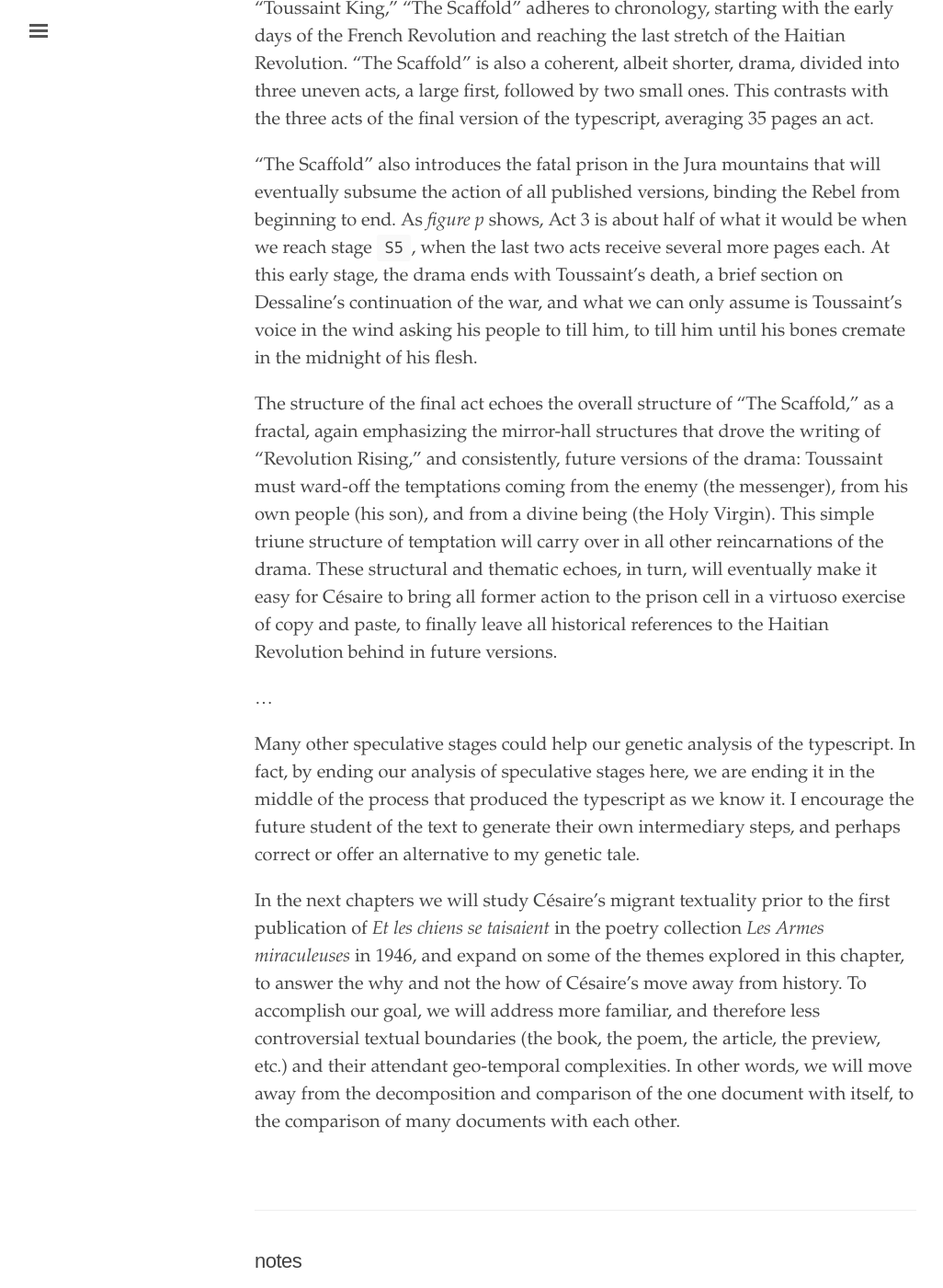
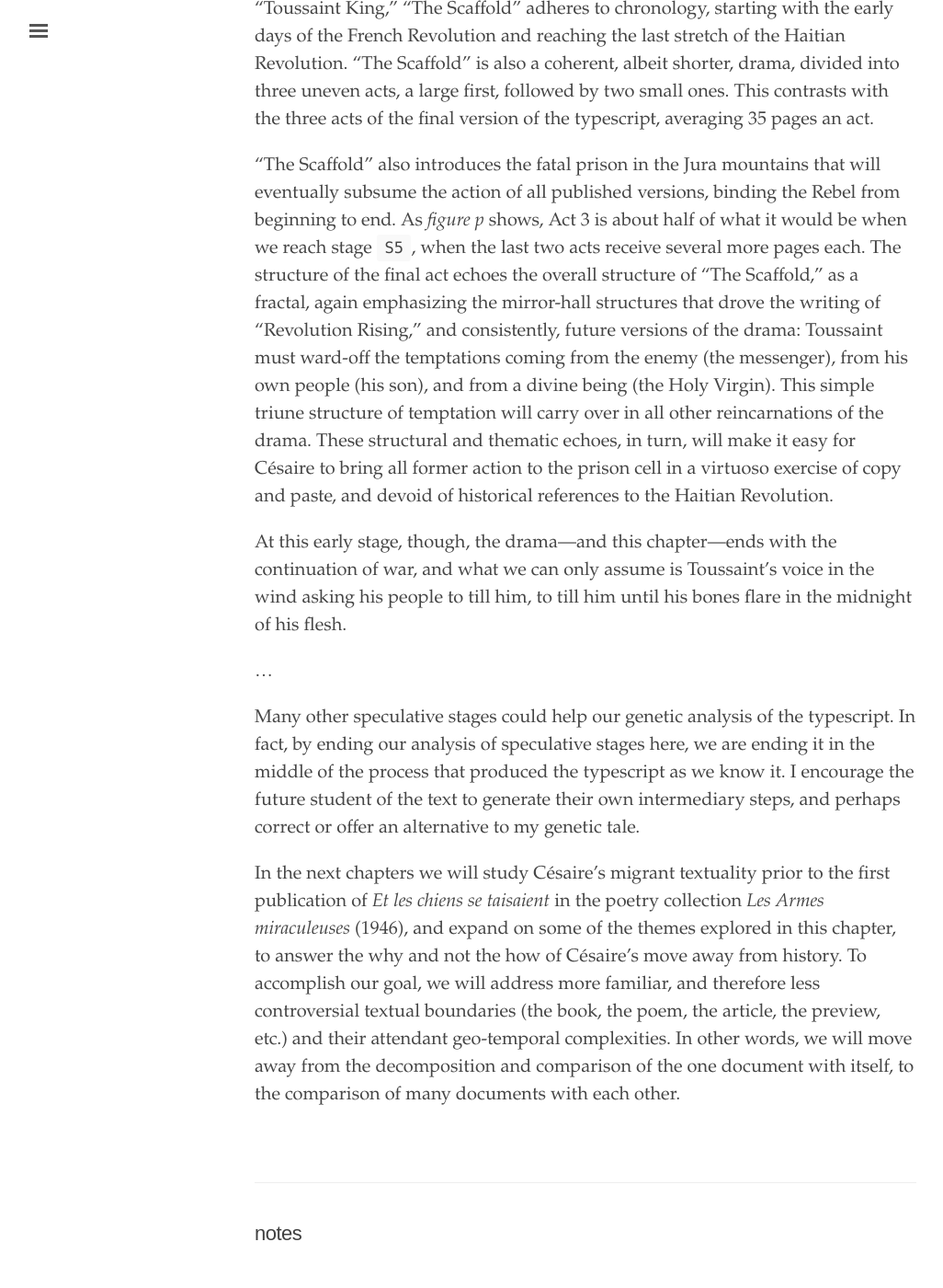
Before and after one commit to elotroalex/record, a Jekyll site: the page built from _chapters/02-pencil.md, in a window 1280 px wide and 1400 px high, scrolled down 27757 px. Shown: the whole window at 92% size, without its empty margins (3-1029 px from the left). Built offline with Jekyll 4.4.1, drawn with Linux system fonts in a browser that asks for light colours.

Commit message:
switched to more poetic ending

```diff
--- a/_chapters/02-pencil.md
+++ b/_chapters/02-pencil.md
@@ -283,15 +283,15 @@ A close reading of Césaire's poetry requires the most alarming trigger warning
 
 The prophetic language of the Chorus and Toussaint in these difficult passages in turn becomes the first scaffold for the play. The same as "Revolution Rising" and "Toussaint King," "The Scaffold" adheres to chronology, starting with the early days of the French Revolution and reaching the last stretch of the Haitian Revolution. "The Scaffold" is also a coherent, albeit shorter, drama, divided into three uneven acts, a large first, followed by two small ones. This contrasts with the three acts of the final version of the typescript, averaging 35 pages an act.
 
-"The Scaffold" also introduces the fatal prison in the Jura mountains that will eventually subsume the action of all published versions, binding the Rebel from beginning to end. As *figure p* shows, Act 3 is about half of what it would be when we reach stage `S5`, when the last two acts receive several more pages each. At this early stage, the drama ends with Toussaint’s death, a brief section on Dessaline's continuation of the war, and what we can only assume is Toussaint's voice in the wind asking his people to till him, to till him until his bones cremate in the midnight of his flesh.
+"The Scaffold" also introduces the fatal prison in the Jura mountains that will eventually subsume the action of all published versions, binding the Rebel from beginning to end. As *figure p* shows, Act 3 is about half of what it would be when we reach stage `S5`, when the last two acts receive several more pages each. The structure of the final act echoes the overall structure of "The Scaffold," as a fractal, again emphasizing the mirror-hall structures that drove the writing of "Revolution Rising," and consistently, future versions of the drama: Toussaint must ward-off the temptations coming from the enemy (the messenger), from his own people (his son), and from a divine being (the Holy Virgin). This simple triune structure of temptation will carry over in all other reincarnations of the drama. These structural and thematic echoes, in turn, will make it easy for Césaire to bring all former action to the prison cell in a virtuoso exercise of copy and paste, and devoid of historical references to the Haitian Revolution.
 
-The structure of the final act echoes the overall structure of "The Scaffold," as a fractal, again emphasizing the mirror-hall structures that drove the writing of "Revolution Rising," and consistently, future versions of the drama: Toussaint must ward-off the temptations coming from the enemy (the messenger), from his own people (his son), and from a divine being (the Holy Virgin). This simple triune structure of temptation will carry over in all other reincarnations of the drama. These structural and thematic echoes, in turn, will eventually make it easy for Césaire to bring all former action to the prison cell in a virtuoso exercise of copy and paste, to finally leave all historical references to the Haitian Revolution behind in future versions.
+At this early stage, though, the drama—and this chapter—ends with the continuation of war, and what we can only assume is Toussaint's voice in the wind asking his people to till him, to till him until his bones flare in the midnight of his flesh.
 
 ...
 
 Many other speculative stages could help our genetic analysis of the typescript. In fact, by ending our analysis of speculative stages here, we are ending it in the middle of the process that produced the typescript as we know it. I encourage the future student of the text to generate their own intermediary steps, and perhaps correct or offer an alternative to my genetic tale.
 
-In the next chapters we will study Césaire's migrant textuality prior to the first publication of *Et les chiens se taisaient* in the poetry collection *Les Armes miraculeuses* in 1946, and expand on some of the themes explored in this chapter, to answer the why and not the how of Césaire's move away from history. To accomplish our goal, we will address more familiar, and therefore less controversial textual boundaries (the book, the poem, the article, the preview, etc.) and their attendant geo-temporal complexities. In other words, we will move away from the decomposition and comparison of the one document with itself, to the comparison of many documents with each other.
+In the next chapters we will study Césaire's migrant textuality prior to the first publication of *Et les chiens se taisaient* in the poetry collection *Les Armes miraculeuses* (1946), and expand on some of the themes explored in this chapter, to answer the why and not the how of Césaire's move away from history. To accomplish our goal, we will address more familiar, and therefore less controversial textual boundaries (the book, the poem, the article, the preview, etc.) and their attendant geo-temporal complexities. In other words, we will move away from the decomposition and comparison of the one document with itself, to the comparison of many documents with each other.
 
 <br>
 
```
